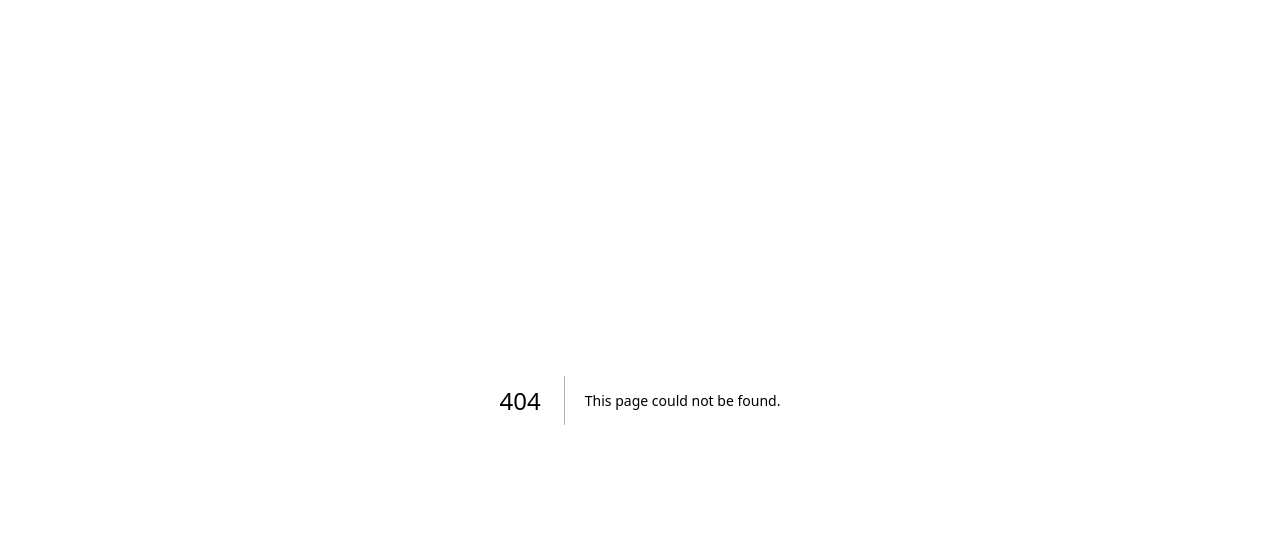
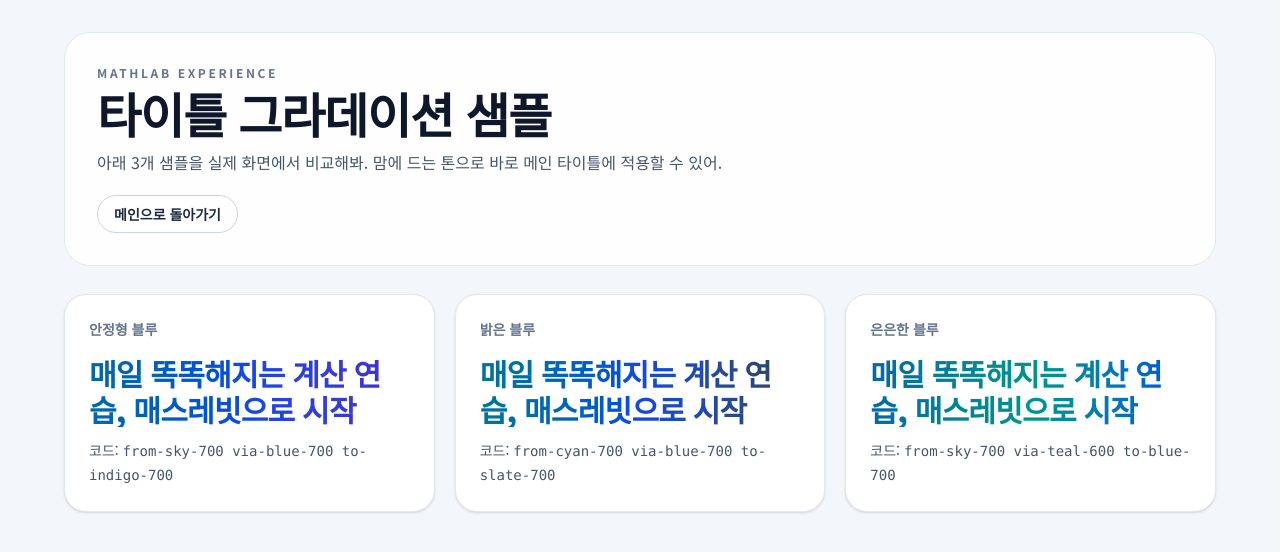
Before and after one commit to neozzzzz/mathlab, a Next.js app: page /demo-gradients in a window 1280 px wide. Before the commit this address had no page. Shown: the top 552 px of the page. Built offline with nearby package versions, Linux system fonts and the light colour scheme.

Commit message:
feat: 그라데이션 비교 샘플 페이지 추가

```diff
--- /dev/null
+++ b/src/app/demo-gradients/page.tsx
@@ -0,0 +1,64 @@
+import Link from "next/link";
+
+const GRADIENTS = [
+  {
+    name: "안정형 블루",
+    className: "bg-gradient-to-r from-sky-700 via-blue-700 to-indigo-700",
+    label: "from-sky-700 via-blue-700 to-indigo-700",
+  },
+  {
+    name: "밝은 블루",
+    className: "bg-gradient-to-r from-cyan-700 via-blue-700 to-slate-700",
+    label: "from-cyan-700 via-blue-700 to-slate-700",
+  },
+  {
+    name: "은은한 블루",
+    className: "bg-gradient-to-r from-sky-700 via-teal-600 to-blue-700",
+    label: "from-sky-700 via-teal-600 to-blue-700",
+  },
+];
+
+export default function GradientSamplesPage() {
+  return (
+    <main className="min-h-screen bg-slate-100/70 py-8 px-4 sm:px-6 lg:px-8">
+      <div className="mx-auto max-w-6xl">
+        <section className="rounded-[26px] border border-slate-200 bg-white/95 p-6 sm:p-8">
+          <p className="text-xs tracking-[0.22em] text-slate-500 font-bold">MATHLAB EXPERIENCE</p>
+          <h1 className="mt-2 text-3xl sm:text-5xl font-black tracking-tight text-slate-900">
+            타이틀 그라데이션 샘플
+          </h1>
+          <p className="mt-3 text-slate-600 text-sm sm:text-base leading-relaxed">
+            아래 3개 샘플을 실제 화면에서 비교해봐. 맘에 드는 톤으로 바로 메인 타이틀에 적용할 수 있어.
+          </p>
+          <div className="mt-5">
+            <Link
+              href="/"
+              className="inline-flex items-center gap-2 text-sm font-black rounded-full border border-slate-300 px-4 py-2 text-slate-800 bg-white hover:bg-slate-50"
+            >
+              메인으로 돌아가기
+            </Link>
+          </div>
+        </section>
+
+        <section className="mt-7 grid gap-5 md:grid-cols-3">
+          {GRADIENTS.map((g) => (
+            <article
+              key={g.name}
+              className="rounded-[22px] border border-slate-200 bg-white p-6 shadow-sm"
+            >
+              <h2 className="text-sm font-bold text-slate-500 mb-4">{g.name}</h2>
+              <h3
+                className={`text-2xl sm:text-3xl font-black tracking-tight bg-clip-text text-transparent ${g.className}`}
+              >
+                매일 똑똑해지는 계산 연습, 매스레빗으로 시작
+              </h3>
+              <p className="mt-3 text-sm text-slate-600 leading-relaxed">
+                코드: <span className="font-mono">{g.label}</span>
+              </p>
+            </article>
+          ))}
+        </section>
+      </div>
+    </main>
+  );
+}
```
